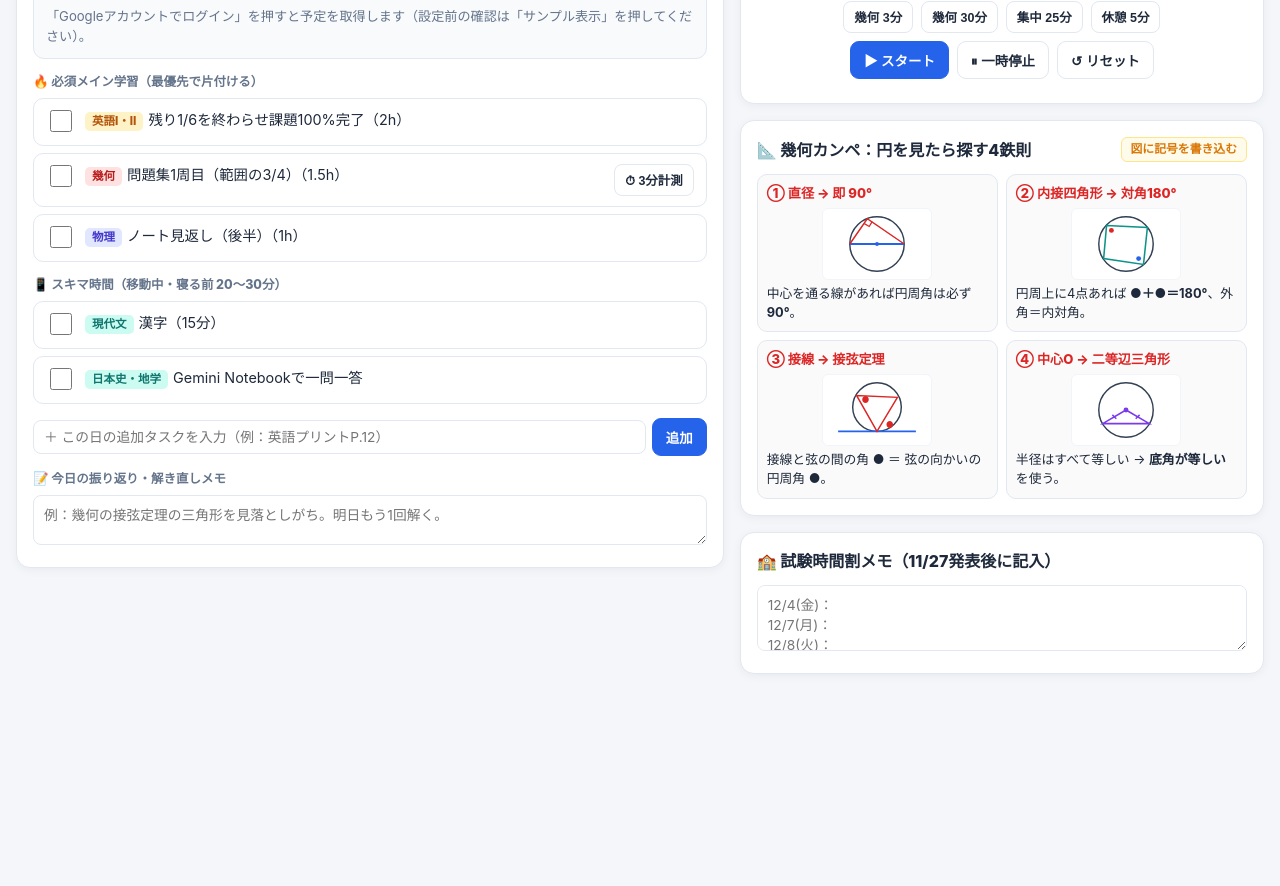
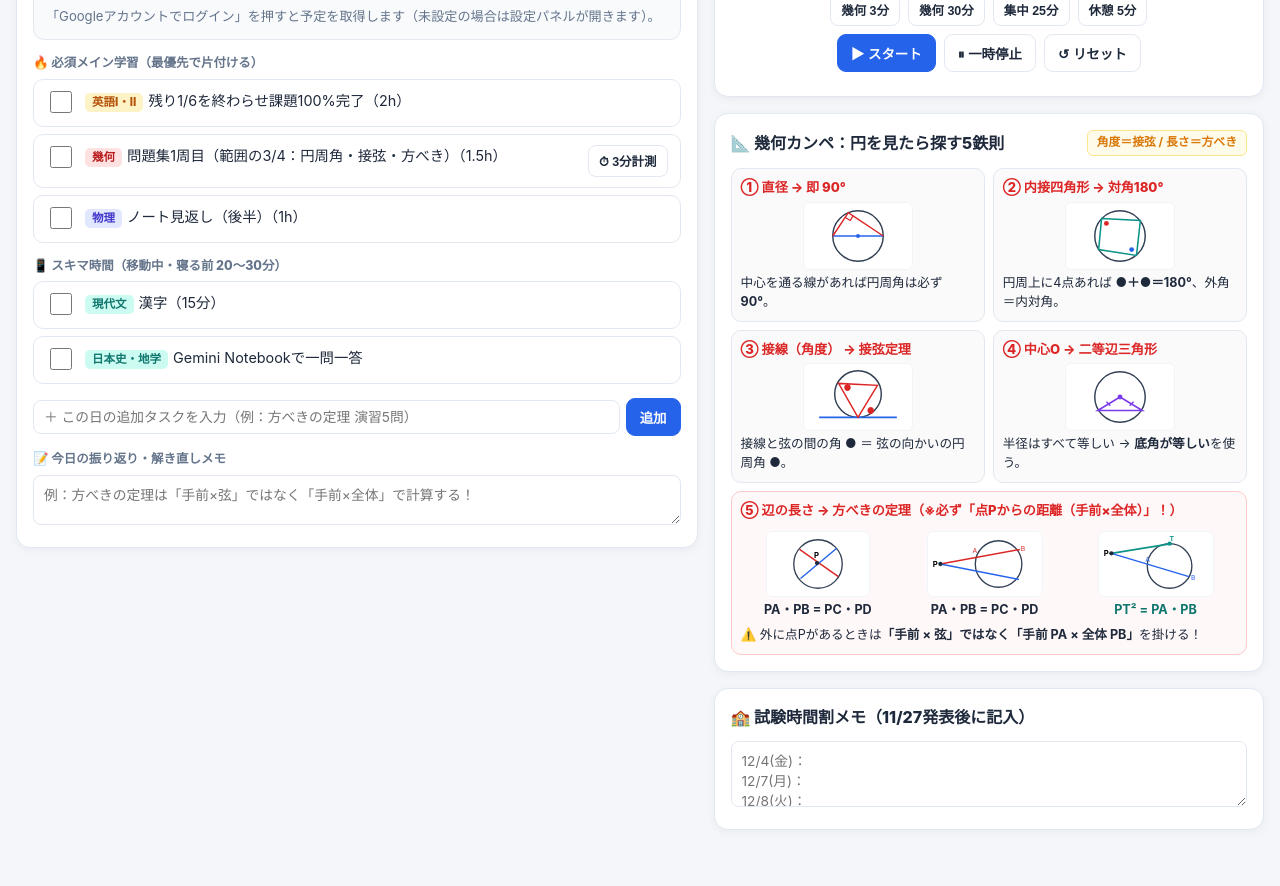
Before and after one commit to Pasta-tarako/calendar, a plain HTML site: page index.html in a window 1280 px wide. Shown: the part 289-1175 px from the top of the page. Before the commit the page ends 1019 px from the top, so only its background shows below. Drawn offline with Linux system fonts and the light colour scheme.

Commit message:
Update index.html

```diff
--- a/index.html
+++ b/index.html
@@ -87,7 +87,7 @@
       flex-wrap: wrap;
     }
 
-    /* Buttons (iPad Touch Optimized) */
+    /* Buttons */
     .btn {
       position: relative;
       z-index: 2;
@@ -109,9 +109,7 @@
       gap: 6px;
       transition: transform 0.1s ease, background 0.15s ease;
     }
-    .btn:active {
-      transform: scale(0.97);
-    }
+    .btn:active { transform: scale(0.97); }
     .btn-primary {
       background: var(--primary);
       color: #fff;
@@ -123,9 +121,7 @@
       border: 1.5px solid #94a3b8;
       box-shadow: 0 1px 3px rgba(0, 0, 0, 0.08);
     }
-    .btn-google:active {
-      background: #f1f5f9;
-    }
+    .btn-google:active { background: #f1f5f9; }
     .btn-google.connected {
       background: var(--accent-light);
       color: var(--accent);
@@ -189,7 +185,7 @@
       margin: 16px auto 40px;
       padding: 0 16px;
       display: grid;
-      grid-template-columns: 1.35fr 1fr;
+      grid-template-columns: 1.3fr 1.05fr;
       gap: 16px;
     }
     @media (max-width: 900px) {
@@ -417,12 +413,12 @@
 
     /* Timer Card */
     .timer-display {
-      font-size: 2.6rem;
+      font-size: 2.5rem;
       font-weight: 800;
       text-align: center;
       font-variant-numeric: tabular-nums;
       letter-spacing: 0.03em;
-      padding: 10px 0;
+      padding: 8px 0;
       color: var(--text);
     }
     .timer-presets, .timer-controls {
@@ -447,7 +443,12 @@
       border-radius: 10px;
       padding: 9px;
       background: #fafafa;
-      font-size: 0.8rem;
+      font-size: 0.79rem;
+    }
+    .geo-box.wide {
+      grid-column: 1 / -1;
+      background: #fff8f8;
+      border-color: #fecaca;
     }
     .geo-box-title {
       font-weight: 800;
@@ -461,6 +462,14 @@
       background: #fff;
       border-radius: 6px;
       border: 1px solid #f1f5f9;
+    }
+    .power-row {
+      display: flex;
+      align-items: center;
+      justify-content: space-around;
+      gap: 8px;
+      flex-wrap: wrap;
+      margin: 6px 0;
     }
 
     /* Modal */
@@ -520,9 +529,9 @@
     <div class="card">
       <div class="day-banner">
         <div class="day-banner-left">
-          <span class="day-main-label" id="dayTitle">11/20（金）</span>
-          <span class="tag tag-blue" id="dayBadge">平日枠</span>
-          <span class="tag tag-warn" id="dayHours">目安: 2〜4時間</span>
+          <span class="day-main-label" id="dayTitle">11/23（月・祝）</span>
+          <span class="tag tag-blue" id="dayBadge">3連休③</span>
+          <span class="tag tag-warn" id="dayHours">目安: 4〜5時間</span>
         </div>
         <div style="font-size:0.82rem; font-weight:700;" id="dayProgressText">達成: 0 / 0</div>
       </div>
@@ -562,7 +571,7 @@
 
           <div style="font-size:0.78rem; color:var(--muted); line-height:1.5; margin-top:12px; padding-top:10px; border-top:1px solid var(--border);">
             <strong>方法②：iPadローカル用（.ics カレンダーファイル読込）</strong><br>
-            PCのGoogleカレンダー「設定 ＞ インポート/エクスポート ＞ エクスポート」で取得した <code>.ics</code> ファイルを読み込むと、ログイン不要で全予定を一括反映できます。
+            Googleカレンダー「設定 ＞ インポート/エクスポート ＞ エクスポート」で取得した <code>.ics</code> ファイルを読み込むと、ログイン不要で全予定を一括反映できます。
           </div>
           <div class="input-row">
             <input type="file" id="icsFileInput" accept=".ics,text/calendar" style="font-size:0.8rem;" />
@@ -575,14 +584,14 @@
 
       <!-- Add Custom Task -->
       <div class="input-row" style="margin-top:14px;">
-        <input type="text" id="newTaskInput" placeholder="＋ この日の追加タスクを入力（例：英語プリントP.12）" />
+        <input type="text" id="newTaskInput" placeholder="＋ この日の追加タスクを入力（例：方べきの定理 演習5問）" />
         <button type="button" class="btn btn-primary" id="addTaskBtn" style="white-space:nowrap;">追加</button>
       </div>
 
       <!-- Daily Memo -->
       <div style="margin-top:14px;">
         <div class="section-label">📝 今日の振り返り・解き直しメモ</div>
-        <textarea id="dayMemo" rows="2" placeholder="例：幾何の接弦定理の三角形を見落としがち。明日もう1回解く。"></textarea>
+        <textarea id="dayMemo" rows="2" placeholder="例：方べきの定理は「手前×弦」ではなく「手前×全体」で計算する！"></textarea>
       </div>
     </div>
   </div>
@@ -612,55 +621,98 @@
     <!-- Geometry Cheat Sheet -->
     <div class="card">
       <div class="card-header">
-        <h2 class="card-title">📐 幾何カンペ：円を見たら探す4鉄則</h2>
-        <span class="tag tag-warn">図に記号を書き込む</span>
+        <h2 class="card-title">📐 幾何カンペ：円を見たら探す5鉄則</h2>
+        <span class="tag tag-warn">角度＝接弦 / 長さ＝方べき</span>
       </div>
       <div class="geo-grid">
         <div class="geo-box">
           <div class="geo-box-title">① 直径 → 即 90°</div>
-          <svg class="geo-svg" width="110" height="72" viewBox="0 0 110 72">
-            <circle cx="55" cy="36" r="28" fill="none" stroke="#334155" stroke-width="1.5"/>
-            <line x1="27" y1="36" x2="83" y2="36" stroke="#2563eb" stroke-width="1.8"/>
-            <polyline points="27,36 45,10 83,36" fill="none" stroke="#dc2626" stroke-width="1.5"/>
+          <svg class="geo-svg" width="110" height="68" viewBox="0 0 110 68">
+            <circle cx="55" cy="34" r="26" fill="none" stroke="#334155" stroke-width="1.5"/>
+            <line x1="29" y1="34" x2="81" y2="34" stroke="#2563eb" stroke-width="1.8"/>
+            <polyline points="29,34 45,10 81,34" fill="none" stroke="#dc2626" stroke-width="1.5"/>
             <polyline points="42,15 47,18 50,13" fill="none" stroke="#dc2626" stroke-width="1.3"/>
-            <circle cx="55" cy="36" r="2" fill="#2563eb"/>
+            <circle cx="55" cy="34" r="2" fill="#2563eb"/>
           </svg>
           <div>中心を通る線があれば円周角は必ず <strong>90°</strong>。</div>
         </div>
 
         <div class="geo-box">
           <div class="geo-box-title">② 内接四角形 → 対角180°</div>
-          <svg class="geo-svg" width="110" height="72" viewBox="0 0 110 72">
-            <circle cx="55" cy="36" r="28" fill="none" stroke="#334155" stroke-width="1.5"/>
-            <polygon points="35,17 77,19 73,57 32,51" fill="none" stroke="#0d9488" stroke-width="1.6"/>
-            <circle cx="40" cy="22" r="2.5" fill="#dc2626"/>
-            <circle cx="68" cy="51" r="2.5" fill="#2563eb"/>
+          <svg class="geo-svg" width="110" height="68" viewBox="0 0 110 68">
+            <circle cx="55" cy="34" r="26" fill="none" stroke="#334155" stroke-width="1.5"/>
+            <polygon points="36,16 76,18 72,54 33,48" fill="none" stroke="#0d9488" stroke-width="1.6"/>
+            <circle cx="41" cy="21" r="2.5" fill="#dc2626"/>
+            <circle cx="67" cy="48" r="2.5" fill="#2563eb"/>
           </svg>
           <div>円周上に4点あれば <strong>●＋●＝180°</strong>、外角＝内対角。</div>
         </div>
 
         <div class="geo-box">
-          <div class="geo-box-title">③ 接線 → 接弦定理</div>
-          <svg class="geo-svg" width="110" height="72" viewBox="0 0 110 72">
-            <circle cx="55" cy="33" r="25" fill="none" stroke="#334155" stroke-width="1.5"/>
-            <line x1="15" y1="58" x2="95" y2="58" stroke="#2563eb" stroke-width="1.8"/>
-            <polygon points="55,58 34,21 76,23" fill="none" stroke="#dc2626" stroke-width="1.5"/>
-            <text x="64" y="55" font-size="9" fill="#dc2626" font-weight="bold">●</text>
-            <text x="39" y="29" font-size="9" fill="#dc2626" font-weight="bold">●</text>
+          <div class="geo-box-title">③ 接線（角度） → 接弦定理</div>
+          <svg class="geo-svg" width="110" height="68" viewBox="0 0 110 68">
+            <circle cx="55" cy="31" r="24" fill="none" stroke="#334155" stroke-width="1.5"/>
+            <line x1="15" y1="55" x2="95" y2="55" stroke="#2563eb" stroke-width="1.8"/>
+            <polygon points="55,55 35,20 75,22" fill="none" stroke="#dc2626" stroke-width="1.5"/>
+            <text x="64" y="52" font-size="9" fill="#dc2626" font-weight="bold">●</text>
+            <text x="40" y="28" font-size="9" fill="#dc2626" font-weight="bold">●</text>
           </svg>
           <div>接線と弦の間の角 ● ＝ 弦の向かいの円周角 ●。</div>
         </div>
 
         <div class="geo-box">
           <div class="geo-box-title">④ 中心O → 二等辺三角形</div>
-          <svg class="geo-svg" width="110" height="72" viewBox="0 0 110 72">
-            <circle cx="55" cy="36" r="28" fill="none" stroke="#334155" stroke-width="1.5"/>
-            <polygon points="55,36 31,50 79,50" fill="none" stroke="#7c3aed" stroke-width="1.6"/>
-            <circle cx="55" cy="36" r="2.5" fill="#7c3aed"/>
-            <line x1="41" y1="41" x2="45" y2="45" stroke="#7c3aed" stroke-width="1.5"/>
-            <line x1="65" y1="45" x2="69" y2="41" stroke="#7c3aed" stroke-width="1.5"/>
+          <svg class="geo-svg" width="110" height="68" viewBox="0 0 110 68">
+            <circle cx="55" cy="34" r="26" fill="none" stroke="#334155" stroke-width="1.5"/>
+            <polygon points="55,34 32,48 78,48" fill="none" stroke="#7c3aed" stroke-width="1.6"/>
+            <circle cx="55" cy="34" r="2.5" fill="#7c3aed"/>
+            <line x1="41" y1="39" x2="45" y2="43" stroke="#7c3aed" stroke-width="1.5"/>
+            <line x1="65" y1="43" x2="69" y2="39" stroke="#7c3aed" stroke-width="1.5"/>
           </svg>
           <div>半径はすべて等しい → <strong>底角が等しい</strong>を使う。</div>
+        </div>
+
+        <div class="geo-box wide">
+          <div class="geo-box-title">⑤ 辺の長さ → 方べきの定理（※必ず「点Pからの距離（手前×全体）」！）</div>
+          <div class="power-row">
+            <div style="text-align:center;">
+              <svg class="geo-svg" width="104" height="66" viewBox="0 0 104 66">
+                <circle cx="52" cy="33" r="25" fill="none" stroke="#334155" stroke-width="1.4"/>
+                <line x1="33" y1="18" x2="73" y2="46" stroke="#dc2626" stroke-width="1.5"/>
+                <line x1="34" y1="48" x2="71" y2="17" stroke="#2563eb" stroke-width="1.5"/>
+                <circle cx="51" cy="32" r="2.2" fill="#1e293b"/>
+                <text x="48" y="27" font-size="8" font-weight="bold">P</text>
+              </svg>
+              <div style="font-weight:700;">PA・PB = PC・PD</div>
+            </div>
+            <div style="text-align:center;">
+              <svg class="geo-svg" width="116" height="66" viewBox="0 0 116 66">
+                <circle cx="72" cy="33" r="24" fill="none" stroke="#334155" stroke-width="1.4"/>
+                <line x1="12" y1="33" x2="94" y2="18" stroke="#dc2626" stroke-width="1.5"/>
+                <line x1="12" y1="33" x2="93" y2="49" stroke="#2563eb" stroke-width="1.5"/>
+                <circle cx="12" cy="33" r="2.2" fill="#1e293b"/>
+                <text x="4" y="36" font-size="8" font-weight="bold">P</text>
+                <text x="45" y="22" font-size="7" fill="#dc2626">A</text>
+                <text x="95" y="20" font-size="7" fill="#dc2626">B</text>
+              </svg>
+              <div style="font-weight:700;">PA・PB = PC・PD</div>
+            </div>
+            <div style="text-align:center;">
+              <svg class="geo-svg" width="116" height="66" viewBox="0 0 116 66">
+                <circle cx="72" cy="35" r="23" fill="none" stroke="#334155" stroke-width="1.4"/>
+                <line x1="12" y1="22" x2="74" y2="12" stroke="#0d9488" stroke-width="1.7"/>
+                <line x1="12" y1="22" x2="92" y2="46" stroke="#2563eb" stroke-width="1.5"/>
+                <circle cx="12" cy="22" r="2.2" fill="#1e293b"/>
+                <circle cx="72" cy="12" r="2.2" fill="#0d9488"/>
+                <text x="4" y="25" font-size="8" font-weight="bold">P</text>
+                <text x="72" y="9" font-size="7" fill="#0d9488" font-weight="bold">T</text>
+                <text x="47" y="31" font-size="7" fill="#2563eb">A</text>
+                <text x="94" y="49" font-size="7" fill="#2563eb">B</text>
+              </svg>
+              <div style="font-weight:700; color:#0f766e;">PT² = PA・PB</div>
+            </div>
+          </div>
+          <div>⚠️ 外に点Pがあるときは<strong>「手前 × 弦」ではなく「手前 PA × 全体 PB」</strong>を掛ける！</div>
         </div>
       </div>
     </div>
@@ -697,7 +749,6 @@
 </div>
 
 <script>
-  // Safe Storage Helpers (prevents SecurityError crash in iPad Safari / Private Mode / file://)
   const memStore = {};
   function safeGet(key, fallback) {
     try {
@@ -727,7 +778,6 @@
     } catch (e) {}
   }
 
-  // 14-Day Schedule Data (2026-11-20 to 2026-12-03)
   const SCHEDULE = [
     {
       date: "2026-11-20", label: "11/20（金）", short: "11/20", dow: "金",
@@ -767,7 +817,7 @@
       badge: "3連休③ お茶会あり", hours: "4〜5時間（前後）",
       tasks: [
         { id: "t1", group: "必須", subj: "英語Ⅰ・Ⅱ", cls: "subj-eng", text: "残り1/6を終わらせ課題100%完了（2h）" },
-        { id: "t2", group: "必須", subj: "幾何", cls: "subj-geo", text: "問題集1周目（範囲の3/4）（1.5h）", geo: true },
+        { id: "t2", group: "必須", subj: "幾何", cls: "subj-geo", text: "問題集1周目（範囲の3/4：円周角・接弦・方べき）（1.5h）", geo: true },
         { id: "t3", group: "必須", subj: "物理", cls: "subj-phy", text: "ノート見返し（後半）（1h）" },
         { id: "t4", group: "スキマ", subj: "現代文", cls: "subj-nb", text: "漢字（15分）" },
         { id: "t5", group: "スキマ", subj: "日本史・地学", cls: "subj-nb", text: "Gemini Notebookで一問一答" }
@@ -777,7 +827,7 @@
       date: "2026-11-24", label: "11/24（火）", short: "11/24", dow: "火",
       badge: "幾何1周目完了日", hours: "必須2h / 追加+2h",
       tasks: [
-        { id: "t1", group: "必須", subj: "幾何", cls: "subj-geo", text: "問題集1周目完了（範囲の4/4）", geo: true },
+        { id: "t1", group: "必須", subj: "幾何", cls: "subj-geo", text: "問題集1周目完了（範囲の4/4：方べきの定理含む）", geo: true },
         { id: "t2", group: "必須", subj: "古文", cls: "subj-kob", text: "助動詞の識別演習" },
         { id: "t3", group: "追加", subj: "英語Ⅰ・Ⅱ", cls: "subj-eng", text: "課題で間違えた箇所の解き直し" },
         { id: "t4", group: "スキマ", subj: "現代文・地学", cls: "subj-nb", text: "漢字（15分）＆地学Notebook一問一答" }
@@ -797,7 +847,7 @@
       date: "2026-11-26", label: "11/26（木）", short: "11/26", dow: "木",
       badge: "毎日幾何30分開始", hours: "必須2h / 追加+2h",
       tasks: [
-        { id: "t1", group: "必須", subj: "幾何", cls: "subj-geo", text: "【毎日30分】×印を2〜3問解き直し", geo: true },
+        { id: "t1", group: "必須", subj: "幾何", cls: "subj-geo", text: "【毎日30分】円周角・接弦・方べきの×印を2〜3問解き直し", geo: true },
         { id: "t2", group: "必須", subj: "英語Ⅰ・Ⅱ", cls: "subj-eng", text: "課題の間違えた箇所・重要構文の復習" },
         { id: "t3", group: "追加", subj: "代数", cls: "subj-alg", text: "2周目開始（1周目の×印のみ）" },
         { id: "t4", group: "スキマ", subj: "現代文・日本史", cls: "subj-nb", text: "1週目の漢字総復習＆日本史Notebook因果クイズ" }
@@ -818,7 +868,7 @@
       date: "2026-11-28", label: "11/28（土）", short: "11/28", dow: "土",
       badge: "試験前週末①", hours: "6〜8時間",
       tasks: [
-        { id: "t1", group: "必須", subj: "幾何", cls: "subj-geo", text: "2周目完了（×印をすべて潰す）", geo: true },
+        { id: "t1", group: "必須", subj: "幾何", cls: "subj-geo", text: "2周目完了（円周角・接弦・方べきの×印をすべて潰す）", geo: true },
         { id: "t2", group: "必須", subj: "英語Ⅰ", cls: "subj-eng", text: "課題の要点・文法/長文の総復習" },
         { id: "t3", group: "必須", subj: "古文", cls: "subj-kob", text: "助動詞の総合演習・例文訳" },
         { id: "t4", group: "スキマ", subj: "現代文・社会", cls: "subj-nb", text: "漢字＆地理・日本史Notebookランダム小テスト" }
@@ -848,7 +898,7 @@
       date: "2026-12-01", label: "12/1（火）", short: "12/1", dow: "火",
       badge: "総仕上げ", hours: "必須2h / 追加+2h",
       tasks: [
-        { id: "t1", group: "必須", subj: "幾何・代数", cls: "subj-geo", text: "典型問題の解法パターン最終確認", geo: true },
+        { id: "t1", group: "必須", subj: "幾何・代数", cls: "subj-geo", text: "典型問題の解法パターン最終確認（手前×全体ルール確認）", geo: true },
         { id: "t2", group: "追加", subj: "物理", cls: "subj-phy", text: "弱点単元の最終確認" },
         { id: "t3", group: "追加", subj: "日本史・地学", cls: "subj-nb", text: "弱点単元の最終確認" },
         { id: "t4", group: "スキマ", subj: "現代文・社会", cls: "subj-nb", text: "間違えた漢字復習＆日本史・地学Notebook確認" }
@@ -872,7 +922,7 @@
     }
   ];
 
-  let selectedDate = "2026-11-20";
+  let selectedDate = "2026-11-23";
   const STORAGE_KEY = "exam_planner_2026_v3";
   let state = {};
   try {
@@ -1092,7 +1142,7 @@
 
     const hasImported = Object.keys(gcalEventsByDate).length > 0;
     if (!gcalAccessToken && !demoMode && !hasImported) {
-      box.innerHTML = `<div class="gcal-empty">「Googleアカウントでログイン」を押すと予定を取得します（設定前の確認は「サンプル表示」を押してください）。</div>`;
+      box.innerHTML = `<div class="gcal-empty">「Googleアカウントでログイン」を押すと予定を取得します（未設定の場合は設定パネルが開きます）。</div>`;
       return;
     }
 
@@ -1189,7 +1239,6 @@
     }
   }
 
-  // .ics File Parser for iPad Local Fallback
   function parseIcsAndImport(text) {
     const unfolded = text.replace(/\r?\n[ \t]/g, "");
     const lines = unfolded.split(/\r?\n/);
@@ -1236,7 +1285,6 @@
     renderGcalEventsForDate(selectedDate);
   }
 
-  // Timer Logic
   let timerSeconds = 180;
   let timerDefault = 180;
   let timerInterval = null;
@@ -1285,7 +1333,6 @@
     renderDayView();
   }
 
-  // Bind All Event Listeners Safely
   document.addEventListener("DOMContentLoaded", () => {
     detectInitialDate();
 
@@ -1300,7 +1347,6 @@
       fetchAllGcalEvents();
     }
 
-    // Google Login Button
     document.getElementById("gcalLoginBtn").addEventListener("click", () => {
       if (window.location.protocol === "file:") {
         document.getElementById("gcalSetupBox").classList.add("open");
@@ -1313,14 +1359,13 @@
         return;
       }
       if (!gsiReady && !initTokenClientIfPossible()) {
-        showGcalNotice("Google認証スクリプトを読み込み中です。数秒後にもう一度タップしてください（オフライン時は「サンプル表示」または「.ics読込」を利用できます）。", "warn");
+        showGcalNotice("Google認証スクリプトを読み込み中です。数秒後にもう一度タップしてください。", "warn");
         return;
       }
       showGcalNotice("Googleログイン画面を開いています...", "");
       tokenClient.requestAccessToken({ prompt: gcalAccessToken ? "" : "consent" });
     });
 
-    // Config Toggle & Save
     document.getElementById("gcalConfigToggle").addEventListener("click", () => {
       document.getElementById("gcalSetupBox").classList.toggle("open");
     });
@@ -1333,7 +1378,6 @@
       showGcalNotice("クライアントIDを保存しました。「Googleアカウントでログイン」を押してください。", "success");
     });
 
-    // ICS File Import
     document.getElementById("icsFileInput").addEventListener("change", (e) => {
       const file = e.target.files && e.target.files[0];
       if (!file) return;
@@ -1342,7 +1386,6 @@
       reader.readAsText(file);
     });
 
-    // Demo Button
     document.getElementById("gcalDemoBtn").addEventListener("click", () => {
       demoMode = !demoMode;
       document.getElementById("gcalDemoBtn").textContent = demoMode ? "サンプル解除" : "サンプル表示";
@@ -1351,7 +1394,6 @@
       renderGcalEventsForDate(selectedDate);
     });
 
-    // Custom Task Add
     document.getElementById("addTaskBtn").addEventListener("click", () => {
       const input = document.getElementById("newTaskInput");
       const val = input.value.trim();
@@ -1369,7 +1411,6 @@
       renderAll();
     });
 
-    // Memos
     document.getElementById("dayMemo").addEventListener("input", (e) => {
       state.memos[selectedDate] = e.target.value;
       saveState();
@@ -1382,7 +1423,6 @@
       saveState();
     });
 
-    // Timer Buttons
     document.querySelectorAll(".timer-presets .btn").forEach(btn => {
       btn.addEventListener("click", () => {
         setTimer(Number(btn.dataset.sec), btn.dataset.label);
@@ -1396,7 +1436,6 @@
       document.getElementById("timerDisplay").textContent = formatTime(timerSeconds);
     });
 
-    // Overview Modal & Today Button
     document.getElementById("overviewBtn").addEventListener("click", () => {
       const tbody = document.getElementById("overviewBody");
       tbody.innerHTML = "";
```
